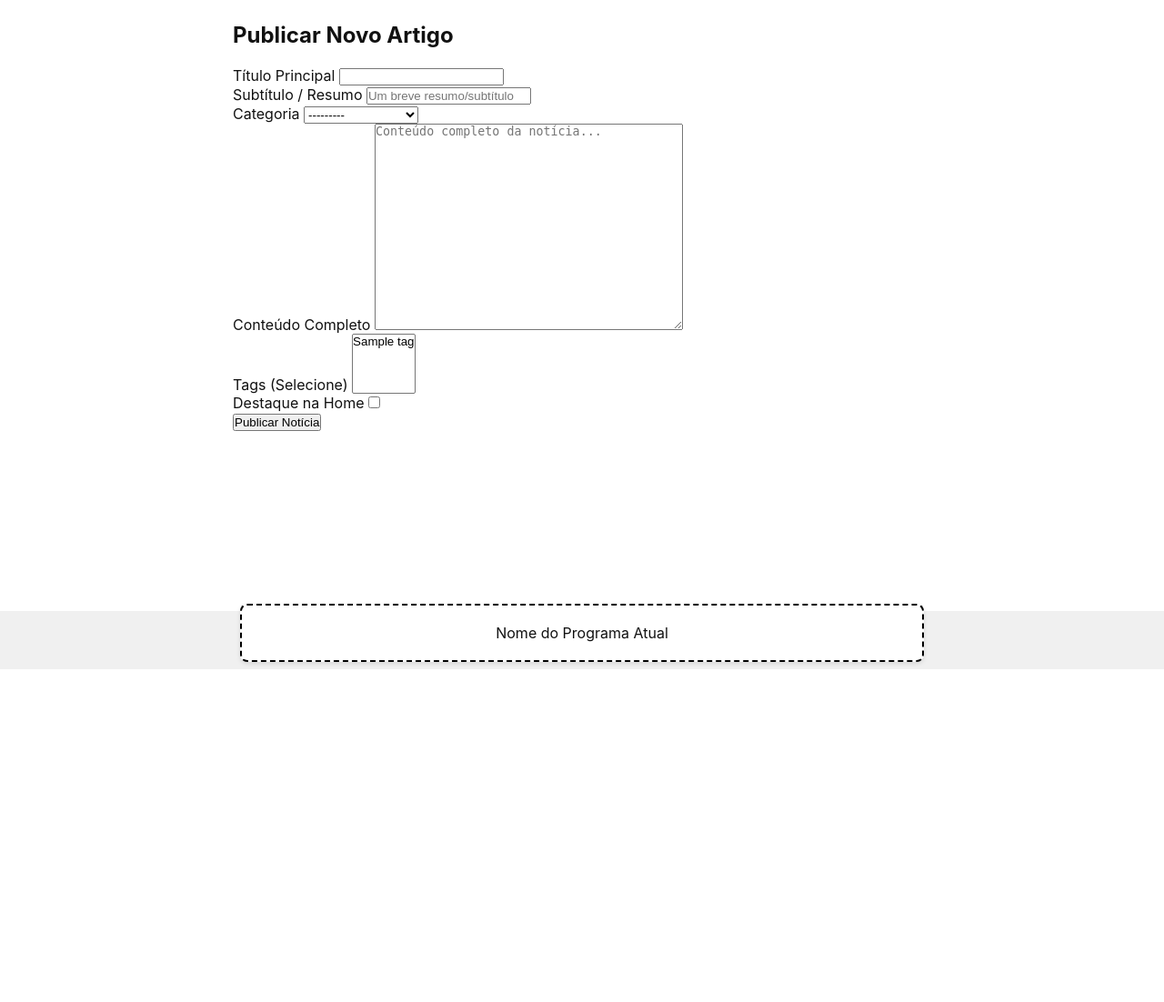
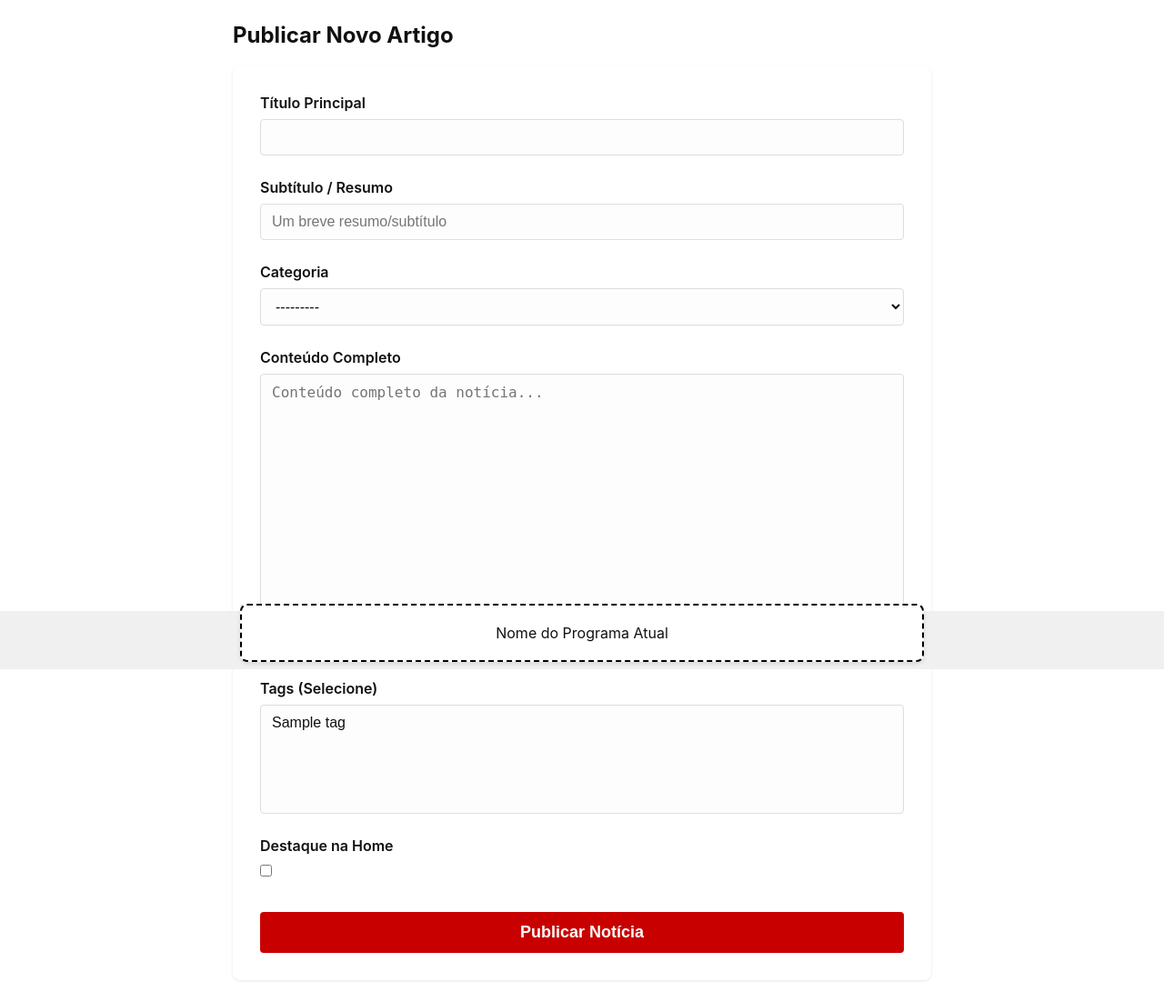
Before and after one commit to Lucascbayma/KIVO, a Django app: page /adicionar/ in a window 1280 px wide. Shown: the part 64-1166 px from the top of the page at 91% size. Before the commit the page ends 800 px from the top, so only its background shows below. Run offline with Django 4.2, Linux system fonts and the light colour scheme; tables that the repository leaves empty hold one stand-in row (values such as "Sample post").

Commit message:
Adicionado CSS de adicionar notícia

```diff
--- a/jornal/static/jornal/css/style.css
+++ b/jornal/static/jornal/css/style.css
@@ -293,3 +293,80 @@ footer .card .media::after {
         margin-bottom: var(--gap);
     }
 }
+/* --- ESTILOS PARA O FORMULÁRIO DE ADIÇÃO DE NOTÍCIA --- */
+
+.noticia-form {
+    background: var(--card-bg);
+    padding: 30px;
+    border-radius: 8px;
+    box-shadow: 0 1px 3px rgba(0, 0, 0, 0.1);
+}
+
+.form-field {
+    margin-bottom: 25px;
+}
+
+.form-field label {
+    display: block;
+    font-weight: 600;
+    margin-bottom: 8px;
+    color: var(--dark);
+    font-size: 16px;
+}
+
+.form-field input[type="text"],
+.form-field textarea,
+.form-field select {
+    width: 100%;
+    padding: 10px 12px;
+    border: 1px solid #ddd;
+    border-radius: 4px;
+    font-size: 16px;
+    color: var(--dark);
+    background: #fdfdfd;
+    box-sizing: border-box;
+    transition: border-color 0.3s;
+}
+
+.form-field input[type="text"]:focus,
+.form-field textarea:focus,
+.form-field select:focus {
+    border-color: #007bff;
+    box-shadow: 0 0 0 2px rgba(0, 123, 255, 0.1);
+    outline: none;
+}
+
+.form-field textarea {
+    resize: vertical;
+    min-height: 250px;
+}
+
+.form-field input[type="checkbox"] {
+    margin-right: 8px;
+}
+
+.form-field select[multiple] {
+    height: 120px;
+}
+.form-field select option:checked {
+    background-color: #f0f0f0;
+    color: var(--dark);
+}
+
+.submit-button {
+    background: var(--header-bg);
+    color: var(--header-text);
+    border: none;
+    padding: 12px 30px;
+    border-radius: 4px;
+    cursor: pointer;
+    font-size: 18px;
+    font-weight: 700;
+    width: 100%;
+    margin-top: 10px;
+    transition: background 0.3s ease;
+}
+
+.submit-button:hover {
+    background: #a90000;
+}
```
